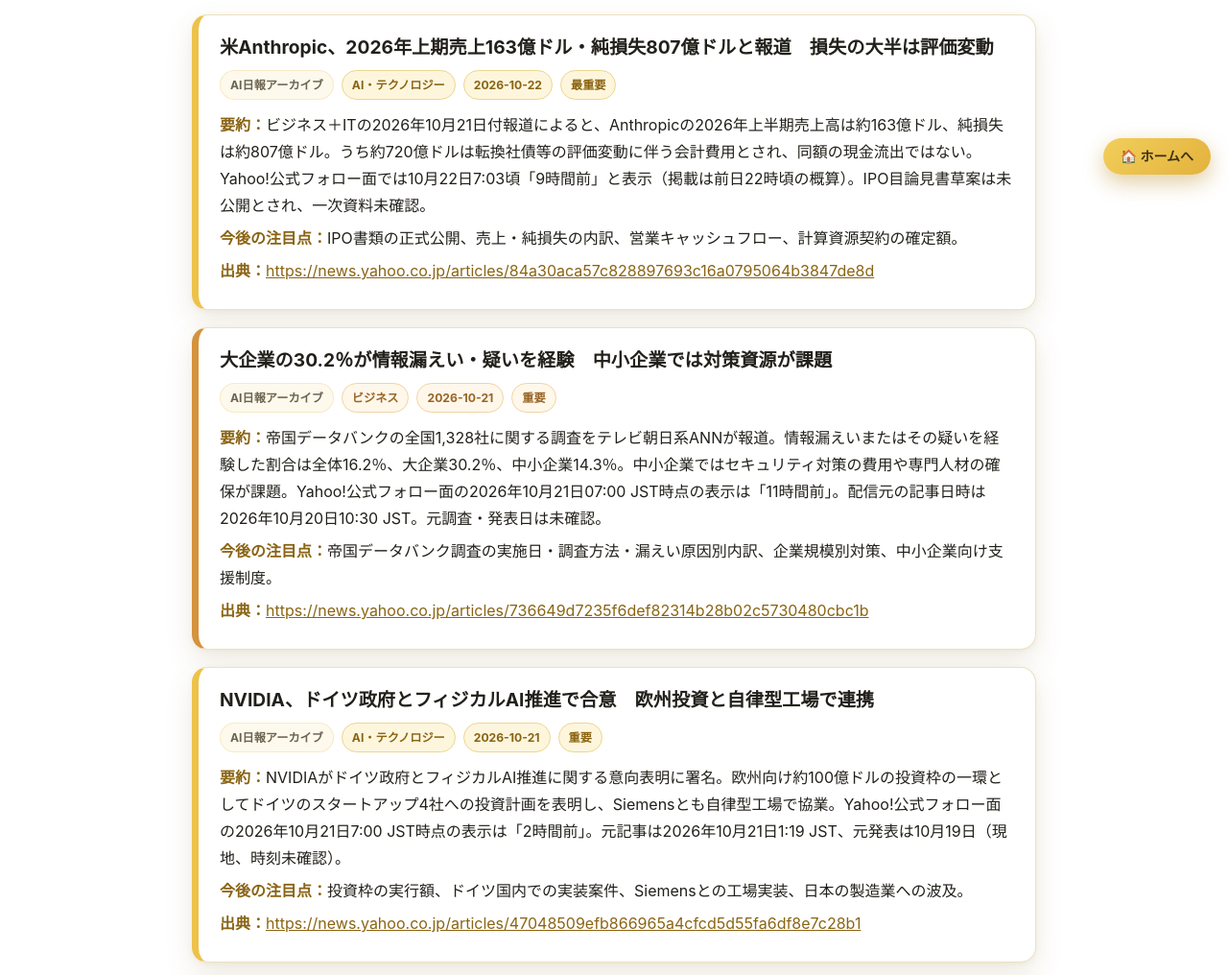
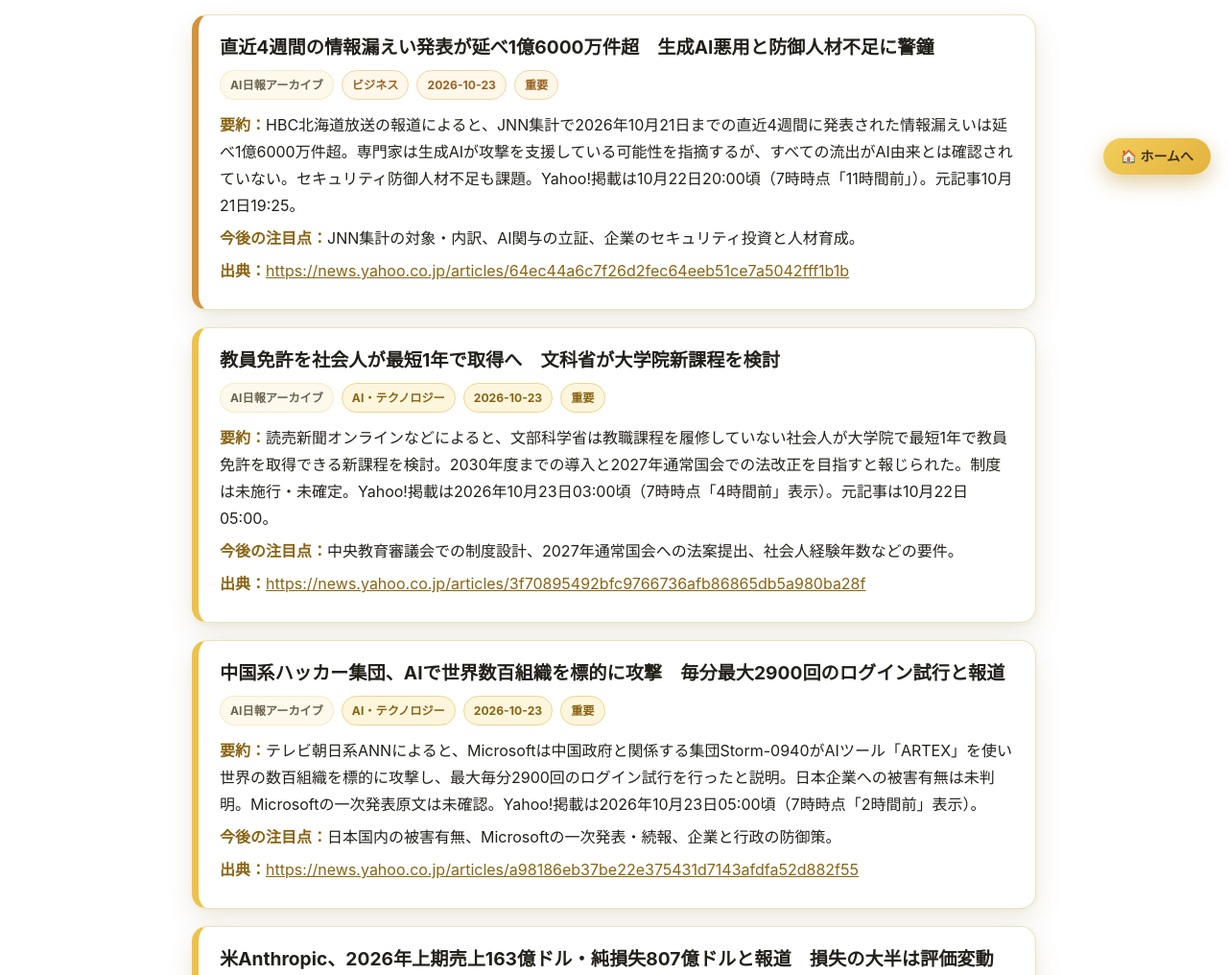
Before and after one commit to SY-08/team-aic, a plain HTML site: page ai-daily.html in a window 1280 px wide. Shown: the part 600-1616 px from the top of the page at 96% size. Drawn offline with Linux system fonts and the light colour scheme.

Commit message:
sync: update site content from Notion 08 Website CMS

```diff
--- a/ai-daily.html
+++ b/ai-daily.html
@@ -35,7 +35,7 @@
   <div class="wrap notion-sync">
     <!-- notion-sync:badge:start -->
     <span class="notion-sync-badge">🔄 Synced from Notion: 08 Website CMS</span>
-    <span class="notion-sync-meta">08-16 team AIC朝刊 ・ Last content update: 2026-10-22 00:37:03 UTC</span>
+    <span class="notion-sync-meta">08-16 team AIC朝刊 ・ Last content update: 2026-10-22 23:43:47 UTC</span>
     <!-- notion-sync:badge:end -->
   </div>
 
@@ -60,6 +60,30 @@
   <section class="section wrap notion-content" id="notion-synced">
     <!-- notion-sync:content:start -->
     <div class="daily-reports" data-daily-results>
+<article class="daily-report daily-report--business" data-daily-category="business">
+<h3>直近4週間の情報漏えい発表が延べ1億6000万件超　生成AI悪用と防御人材不足に警鐘</h3>
+<div class="dr-tags"><span class="dr-tag dr-tag-source">AI日報アーカイブ</span><span class="dr-tag">ビジネス</span><span class="dr-tag">2026-10-23</span><span class="dr-tag">重要</span></div>
+
+<p class="dr-field"><strong>要約：</strong>HBC北海道放送の報道によると、JNN集計で2026年10月21日までの直近4週間に発表された情報漏えいは延べ1億6000万件超。専門家は生成AIが攻撃を支援している可能性を指摘するが、すべての流出がAI由来とは確認されていない。セキュリティ防御人材不足も課題。Yahoo!掲載は10月22日20:00頃（7時時点「11時間前」）。元記事10月21日19:25。</p>
+<p class="dr-field"><strong>今後の注目点：</strong>JNN集計の対象・内訳、AI関与の立証、企業のセキュリティ投資と人材育成。</p>
+<p class="dr-field"><strong>出典：</strong><a href="https://news.yahoo.co.jp/articles/64ec44a6c7f26d2fec64eeb51ce7a5042fff1b1b" target="_blank" rel="noopener">https://news.yahoo.co.jp/articles/64ec44a6c7f26d2fec64eeb51ce7a5042fff1b1b</a></p>
+</article>
+<article class="daily-report daily-report--ai" data-daily-category="ai">
+<h3>教員免許を社会人が最短1年で取得へ　文科省が大学院新課程を検討</h3>
+<div class="dr-tags"><span class="dr-tag dr-tag-source">AI日報アーカイブ</span><span class="dr-tag">AI・テクノロジー</span><span class="dr-tag">2026-10-23</span><span class="dr-tag">重要</span></div>
+
+<p class="dr-field"><strong>要約：</strong>読売新聞オンラインなどによると、文部科学省は教職課程を履修していない社会人が大学院で最短1年で教員免許を取得できる新課程を検討。2030年度までの導入と2027年通常国会での法改正を目指すと報じられた。制度は未施行・未確定。Yahoo!掲載は2026年10月23日03:00頃（7時時点「4時間前」表示）。元記事は10月22日05:00。</p>
+<p class="dr-field"><strong>今後の注目点：</strong>中央教育審議会での制度設計、2027年通常国会への法案提出、社会人経験年数などの要件。</p>
+<p class="dr-field"><strong>出典：</strong><a href="https://news.yahoo.co.jp/articles/3f70895492bfc9766736afb86865db5a980ba28f" target="_blank" rel="noopener">https://news.yahoo.co.jp/articles/3f70895492bfc9766736afb86865db5a980ba28f</a></p>
+</article>
+<article class="daily-report daily-report--ai" data-daily-category="ai">
+<h3>中国系ハッカー集団、AIで世界数百組織を標的に攻撃　毎分最大2900回のログイン試行と報道</h3>
+<div class="dr-tags"><span class="dr-tag dr-tag-source">AI日報アーカイブ</span><span class="dr-tag">AI・テクノロジー</span><span class="dr-tag">2026-10-23</span><span class="dr-tag">重要</span></div>
+
+<p class="dr-field"><strong>要約：</strong>テレビ朝日系ANNによると、Microsoftは中国政府と関係する集団Storm-0940がAIツール「ARTEX」を使い世界の数百組織を標的に攻撃し、最大毎分2900回のログイン試行を行ったと説明。日本企業への被害有無は未判明。Microsoftの一次発表原文は未確認。Yahoo!掲載は2026年10月23日05:00頃（7時時点「2時間前」表示）。</p>
+<p class="dr-field"><strong>今後の注目点：</strong>日本国内の被害有無、Microsoftの一次発表・続報、企業と行政の防御策。</p>
+<p class="dr-field"><strong>出典：</strong><a href="https://news.yahoo.co.jp/articles/a98186eb37be22e375431d7143afdfa52d882f55" target="_blank" rel="noopener">https://news.yahoo.co.jp/articles/a98186eb37be22e375431d7143afdfa52d882f55</a></p>
+</article>
 <article class="daily-report daily-report--ai" data-daily-category="ai">
 <h3>米Anthropic、2026年上期売上163億ドル・純損失807億ドルと報道　損失の大半は評価変動</h3>
 <div class="dr-tags"><span class="dr-tag dr-tag-source">AI日報アーカイブ</span><span class="dr-tag">AI・テクノロジー</span><span class="dr-tag">2026-10-22</span><span class="dr-tag">最重要</span></div>
```
Also changed, not shown: 1 other file.
